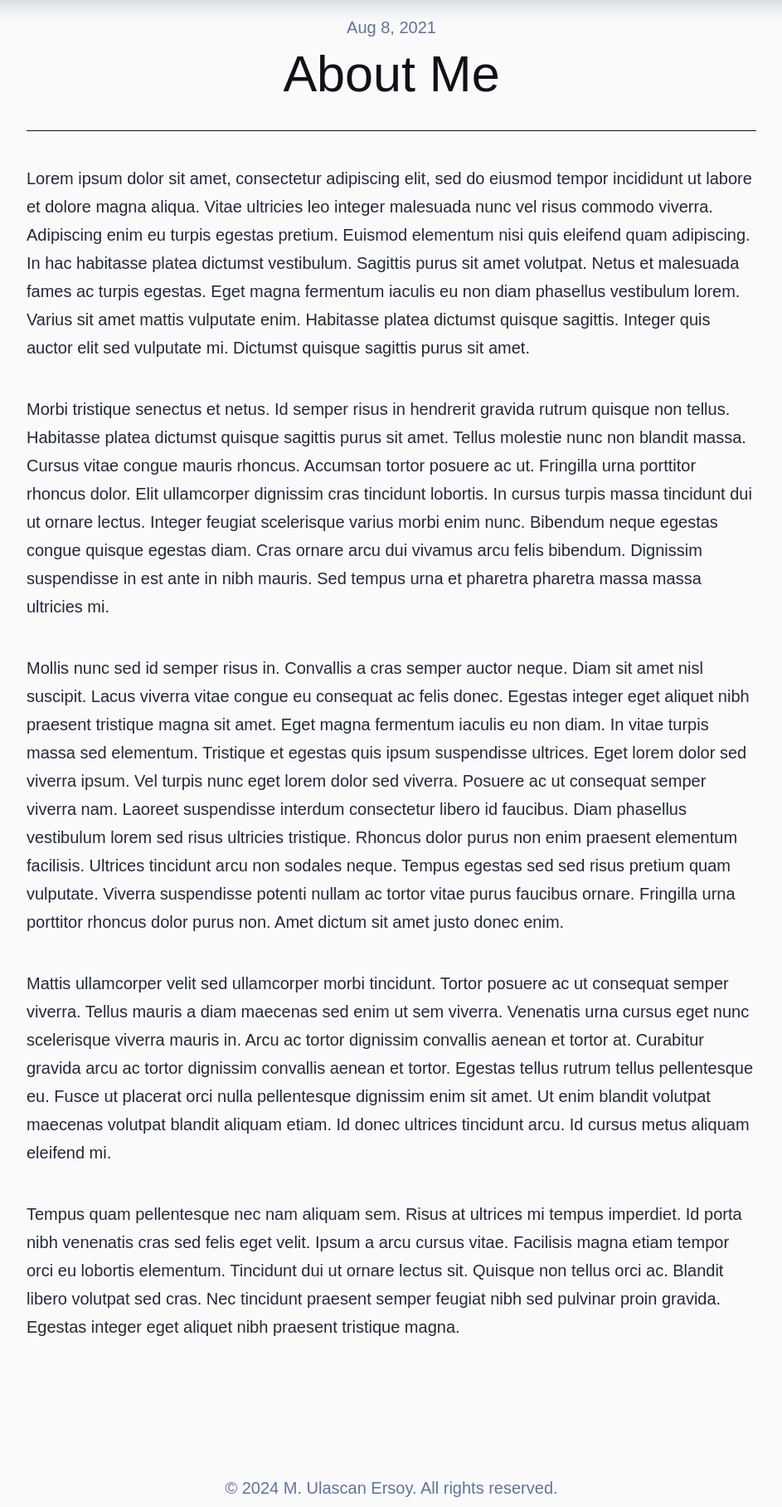
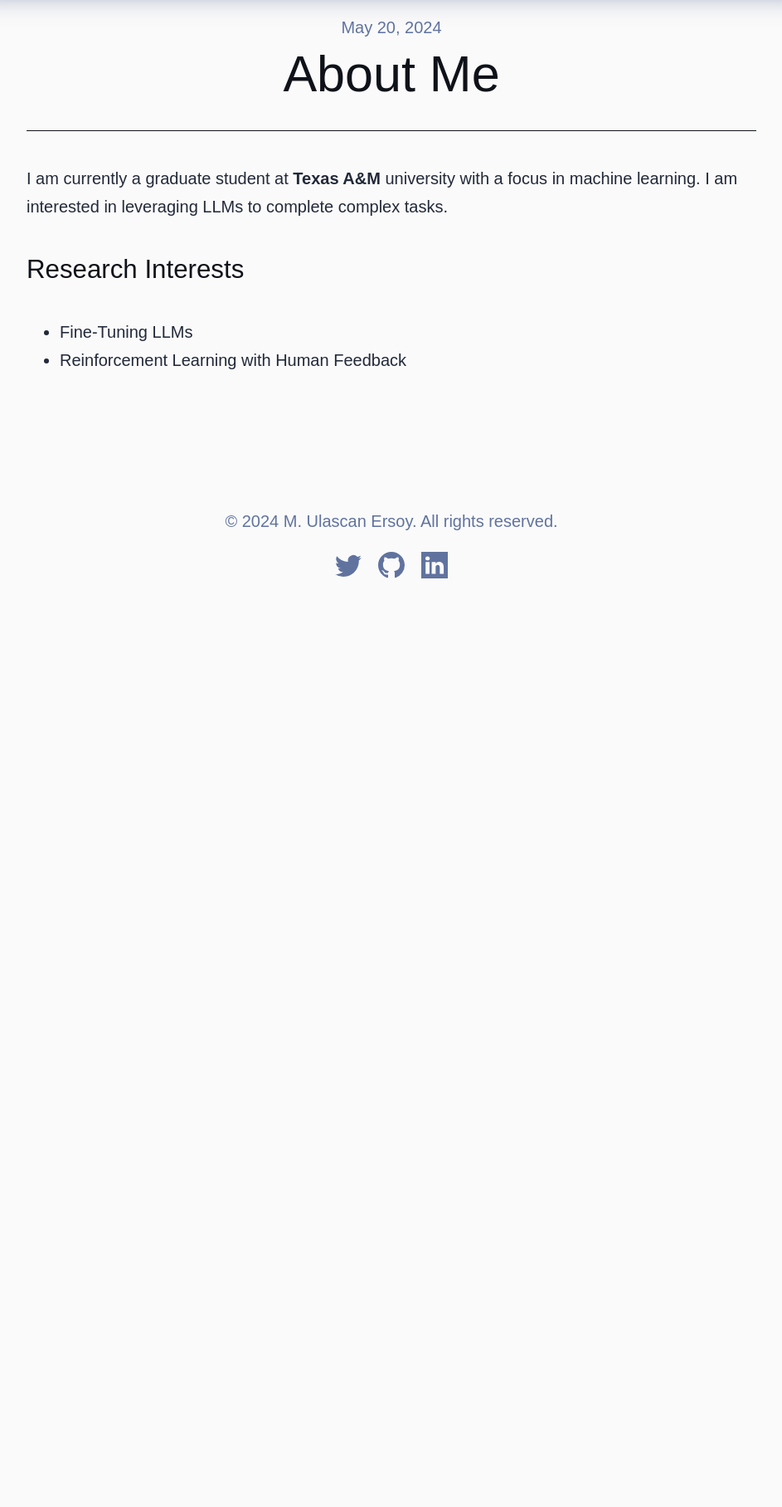
Before and after one commit to UlascanErsoy/UlascanErsoy.github.io, an Astro site: page /about in a window 1280 px wide. Shown: the part 664-2480 px from the top of the page at 83% size, without its empty margins (168-1111 px from the left). After the commit the page ends 1481 px from the top, so only its background shows below. Built offline with nearby package versions, Linux system fonts and the light colour scheme; Astro itself is replaced by a stand-in of ours; a web font is replaced by a local one.

Commit message:
updated some stuff

```diff
--- a/astro.config.mjs
+++ b/astro.config.mjs
@@ -7,6 +7,6 @@
 // https://astro.build/config
 export default defineConfig({
   site: 'https://ulascanersoy.github.io',
-  base: 'UlascanErsoy.github.io',
+//  base: 'UlascanErsoy.github.io',
   integrations: [mdx(), sitemap(), tailwind()]
 });
--- a/src/components/Footer.astro
+++ b/src/components/Footer.astro
@@ -5,7 +5,7 @@
 <footer>
 	&copy; {today.getFullYear()} M. Ulascan Ersoy. All rights reserved.
 	<div class="social-links">
-			<a href="https://twitter.com/UlascanErsoy" target="_blank">
+			<a href="https://twitter.com/ErsoyUlascan" target="_blank">
 				<span class="sr-only">Follow Ulascan Ersoy on Twitter</span>
 				<svg viewBox="0 0 16 16" aria-hidden="true" width="32" height="32"
 					><path
--- a/src/pages/about.astro
+++ b/src/pages/about.astro
@@ -4,59 +4,20 @@
 
 <Layout
 	title="About Me"
-	description="Lorem ipsum dolor sit amet"
-	pubDate={new Date('August 08 2021')}
+	description="Who Am I? What do I want?"
+	pubDate={new Date('May 20 2024')}
 	heroImage="/blog-placeholder-about.jpg"
 >
 	<p>
-		Lorem ipsum dolor sit amet, consectetur adipiscing elit, sed do eiusmod tempor incididunt ut
-		labore et dolore magna aliqua. Vitae ultricies leo integer malesuada nunc vel risus commodo
-		viverra. Adipiscing enim eu turpis egestas pretium. Euismod elementum nisi quis eleifend quam
-		adipiscing. In hac habitasse platea dictumst vestibulum. Sagittis purus sit amet volutpat. Netus
-		et malesuada fames ac turpis egestas. Eget magna fermentum iaculis eu non diam phasellus
-		vestibulum lorem. Varius sit amet mattis vulputate enim. Habitasse platea dictumst quisque
-		sagittis. Integer quis auctor elit sed vulputate mi. Dictumst quisque sagittis purus sit amet.
-	</p>
+        I am currently a graduate student at <b>Texas A&M</b> university with a focus in machine learning. I am interested in leveraging
+        LLMs to complete complex tasks.
+    </p>
+        <h4>Research Interests</h4>
+    <p>
+        <ul style="padding-left: 40px">
+            <li style="list-style-type: disc">Fine-Tuning LLMs</li>
+            <li style="list-style-type: disc">Reinforcement Learning with Human Feedback</li>
+        </ul>
+    </p>
 
-	<p>
-		Morbi tristique senectus et netus. Id semper risus in hendrerit gravida rutrum quisque non
-		tellus. Habitasse platea dictumst quisque sagittis purus sit amet. Tellus molestie nunc non
-		blandit massa. Cursus vitae congue mauris rhoncus. Accumsan tortor posuere ac ut. Fringilla urna
-		porttitor rhoncus dolor. Elit ullamcorper dignissim cras tincidunt lobortis. In cursus turpis
-		massa tincidunt dui ut ornare lectus. Integer feugiat scelerisque varius morbi enim nunc.
-		Bibendum neque egestas congue quisque egestas diam. Cras ornare arcu dui vivamus arcu felis
-		bibendum. Dignissim suspendisse in est ante in nibh mauris. Sed tempus urna et pharetra pharetra
-		massa massa ultricies mi.
-	</p>
-
-	<p>
-		Mollis nunc sed id semper risus in. Convallis a cras semper auctor neque. Diam sit amet nisl
-		suscipit. Lacus viverra vitae congue eu consequat ac felis donec. Egestas integer eget aliquet
-		nibh praesent tristique magna sit amet. Eget magna fermentum iaculis eu non diam. In vitae
-		turpis massa sed elementum. Tristique et egestas quis ipsum suspendisse ultrices. Eget lorem
-		dolor sed viverra ipsum. Vel turpis nunc eget lorem dolor sed viverra. Posuere ac ut consequat
-		semper viverra nam. Laoreet suspendisse interdum consectetur libero id faucibus. Diam phasellus
-		vestibulum lorem sed risus ultricies tristique. Rhoncus dolor purus non enim praesent elementum
-		facilisis. Ultrices tincidunt arcu non sodales neque. Tempus egestas sed sed risus pretium quam
-		vulputate. Viverra suspendisse potenti nullam ac tortor vitae purus faucibus ornare. Fringilla
-		urna porttitor rhoncus dolor purus non. Amet dictum sit amet justo donec enim.
-	</p>
-
-	<p>
-		Mattis ullamcorper velit sed ullamcorper morbi tincidunt. Tortor posuere ac ut consequat semper
-		viverra. Tellus mauris a diam maecenas sed enim ut sem viverra. Venenatis urna cursus eget nunc
-		scelerisque viverra mauris in. Arcu ac tortor dignissim convallis aenean et tortor at. Curabitur
-		gravida arcu ac tortor dignissim convallis aenean et tortor. Egestas tellus rutrum tellus
-		pellentesque eu. Fusce ut placerat orci nulla pellentesque dignissim enim sit amet. Ut enim
-		blandit volutpat maecenas volutpat blandit aliquam etiam. Id donec ultrices tincidunt arcu. Id
-		cursus metus aliquam eleifend mi.
-	</p>
-
-	<p>
-		Tempus quam pellentesque nec nam aliquam sem. Risus at ultrices mi tempus imperdiet. Id porta
-		nibh venenatis cras sed felis eget velit. Ipsum a arcu cursus vitae. Facilisis magna etiam
-		tempor orci eu lobortis elementum. Tincidunt dui ut ornare lectus sit. Quisque non tellus orci
-		ac. Blandit libero volutpat sed cras. Nec tincidunt praesent semper feugiat nibh sed pulvinar
-		proin gravida. Egestas integer eget aliquet nibh praesent tristique magna.
-	</p>
 </Layout>
--- a/src/pages/index.astro
+++ b/src/pages/index.astro
@@ -3,6 +3,8 @@
 import Header from '../components/Header.astro';
 import Footer from '../components/Footer.astro';
 import { SITE_TITLE, SITE_DESCRIPTION } from '../consts';
+import { Image } from 'astro:assets';
+import profile_pic from './public/homepage.jpg';
 ---
 
 <!doctype html>
@@ -13,37 +15,8 @@
 	<body>
 		<Header />
 		<main>
-			<h1>🧑‍🚀 Hello, Astronaut!</h1>
-			<p>
-				Welcome to the official <a href="https://astro.build/">Astro</a> blog starter template. This
-				template serves as a lightweight, minimally-styled starting point for anyone looking to build
-				a personal website, blog, or portfolio with Astro.
-			</p>
-			<p>
-				This template comes with a few integrations already configured in your
-				<code>astro.config.mjs</code> file. You can customize your setup with
-				<a href="https://astro.build/integrations">Astro Integrations</a> to add tools like Tailwind,
-				React, or Vue to your project.
-			</p>
-			<p>Here are a few ideas on how to get started with the template:</p>
-			<ul>
-				<li>Edit this page in <code>src/pages/index.astro</code></li>
-				<li>Edit the site header items in <code>src/components/Header.astro</code></li>
-				<li>Add your name to the footer in <code>src/components/Footer.astro</code></li>
-				<li>Check out the included blog posts in <code>src/content/blog/</code></li>
-				<li>Customize the blog post page layout in <code>src/layouts/BlogPost.astro</code></li>
-			</ul>
-			<p>
-				Have fun! If you get stuck, remember to <a href="https://docs.astro.build/"
-					>read the docs
-				</a> or <a href="https://astro.build/chat">join us on Discord</a> to ask questions.
-			</p>
-			<p>
-				Looking for a blog template with a bit more personality? Check out <a
-					href="https://github.com/Charca/astro-blog-template"
-					>astro-blog-template
-				</a> by <a href="https://twitter.com/Charca">Maxi Ferreira</a>.
-			</p>
+
+            <Image alt="profile picture" class="rounded-lg mt-4" src={profile_pic}/>
 		</main>
 		<Footer />
 	</body>
--- a/src/styles/global.css
+++ b/src/styles/global.css
@@ -123,6 +123,7 @@
 	max-width: 100%;
 	height: auto;
 	border-radius: 8px;
+    margin: auto;
 }
 code {
 	padding: 2px 5px;
```
Also changed, not shown: public/blog-placeholder-about.jpg, public/homepage.jpg (added), public/profile.png (added).
